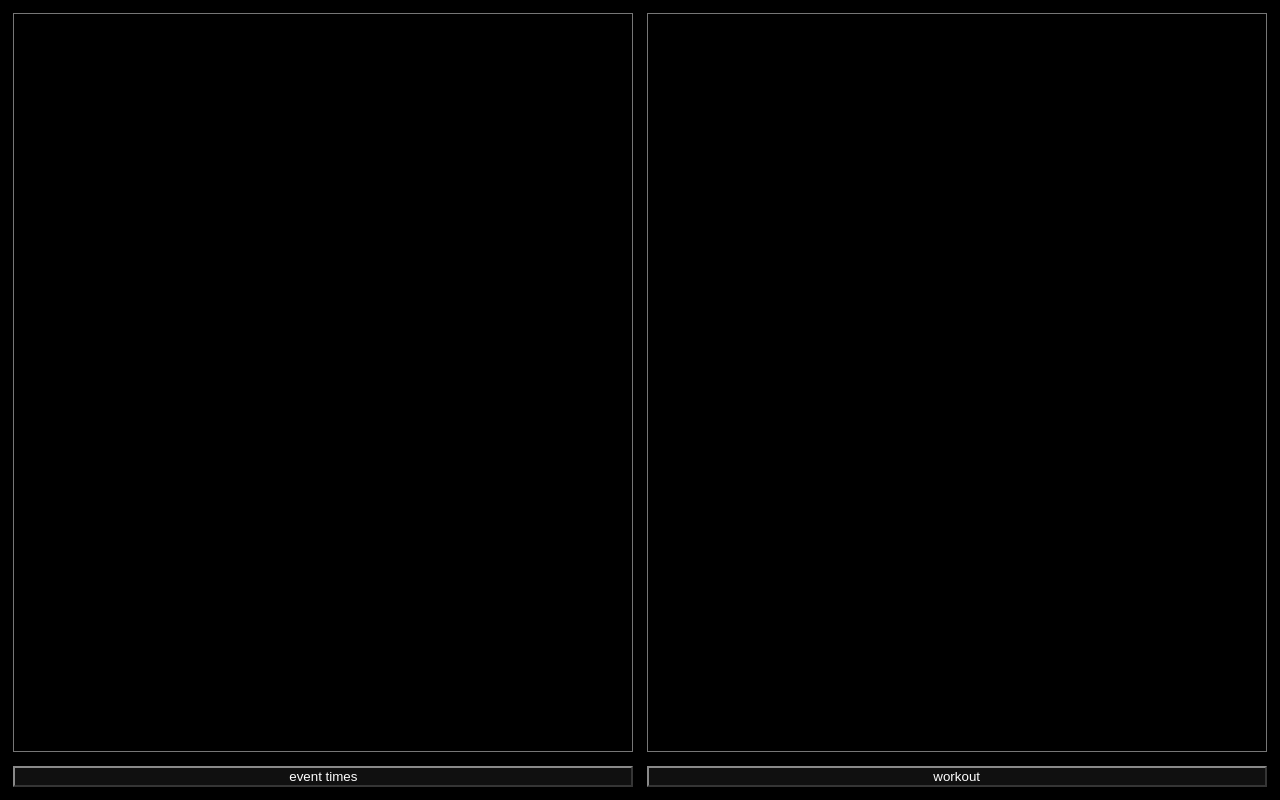
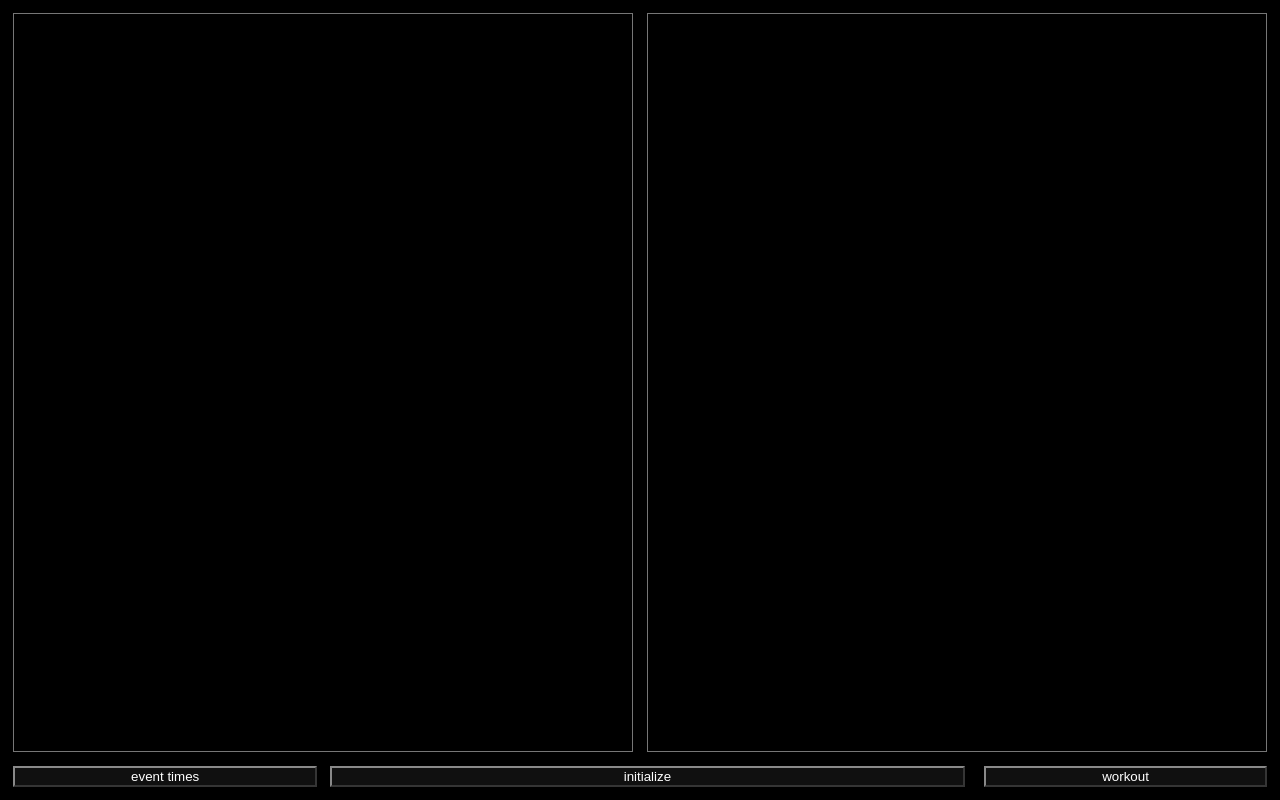
Before and after one commit to GuiRitter/DiaryFormatter, a React (Create React App) app in the folder web/hour_minute_formatter/: page / in a window 1280 px wide. Built offline with nearby package versions, Linux system fonts and the light colour scheme.

Commit message:
added initialize

```diff
--- a/web/hour_minute_formatter/package.json
+++ b/web/hour_minute_formatter/package.json
@@ -1,6 +1,6 @@
 {
   "name": "diary_formatter",
-  "version": "1.1.0",
+  "version": "1.2.0",
   "private": true,
   "homepage": "diary_formatter/",
   "dependencies": {
--- a/web/hour_minute_formatter/src/App.css
+++ b/web/hour_minute_formatter/src/App.css
@@ -6,12 +6,12 @@
 }
 
 .input {
-	grid-area: 1 / 1 / 2 / 2;/* row-start / column-start / row-end / column-end */
+	grid-area: 1 / 1 / 2 / 3;/* row-start / column-start / row-end / column-end */
 	margin: 1em 0.5em 0.5em 1em;/* top | right | bottom | left */
 }
 
 .output {
-	grid-area: 1 / 2 / 2 / 3;/* row-start / column-start / row-end / column-end */
+	grid-area: 1 / 3 / 2 / 5;/* row-start / column-start / row-end / column-end */
 	margin: 1em 1em 0.5em 0.5em;/* top | right | bottom | left */
 }
 
@@ -24,8 +24,13 @@ textarea {
 	margin: 0.5em 0.5em 1em 1em;/* top | right | bottom | left */
 }
 
+.button.initialize {
+	grid-area: 2 / 2 / 3 / 4;/* row-start / column-start / row-end / column-end */
+	margin: 0.5em 1em 1em 0.5em;/* top | right | bottom | left */
+}
+
 .button.gym {
-	grid-area: 2 / 2 / 3 / 3;/* row-start / column-start / row-end / column-end */
+	grid-area: 2 / 4 / 3 / 5;/* row-start / column-start / row-end / column-end */
 	margin: 0.5em 1em 1em 0.5em;/* top | right | bottom | left */
 }
 
--- a/web/hour_minute_formatter/src/App.js
+++ b/web/hour_minute_formatter/src/App.js
@@ -25,7 +25,21 @@ function App(props) {
 		let input = document.getElementById("input");
 		let output = document.getElementById("output");
 		output.value = input.value.replace(/^([0-9]{2})([0-9]{2})/gim, '$1:$2. ');
-	}} type='button' value='event times' /><input className='button gym' onClick={() => {
+	}} type='button' value='event times' /><input className='button initialize' onClick={() => {
+		const input = document.getElementById("input");
+		const output = document.getElementById("output");
+		const array = input.value.split('\n');
+		const year = array[0];
+		const month = array[1];
+		let builder = '';
+		(new Array(31)).fill().forEach((value, index) => {
+			builder += `\\begin{center}\n\n${year}-${month}-${
+
+				new Intl.NumberFormat('en-US', { minimumIntegerDigits: 2 }).format(index + 1)
+			}\n\n\\end{center}\n\n\n\n`
+		});
+		output.value = builder;
+	}} type='button' value='initialize' /><input className='button gym' onClick={() => {
 		let input = document.getElementById("input");
 		let output = document.getElementById("output");
 		let lineList = input.value.split('\n');
--- a/web/hour_minute_formatter/src/util/part.js
+++ b/web/hour_minute_formatter/src/util/part.js
@@ -82,4 +82,4 @@ export const treatMultipleSeries = line => treat(/[0-9]{1} \\x [0-9]+/gi, match
 
 export const treatSingleSeries = line => treat(/[0-9+]+/gi, match => `$${match}$`, line, false, false);
 
-export const treatWeight = line => treat(/[0-9+]+/gi, match => `\si{${match}}{kg}`, line, false, true);
+export const treatWeight = line => treat(/[0-9+]+/gi, match => `\\si{${match}}{kg}`, line, false, true);
```
